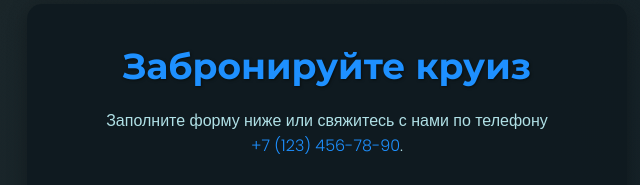
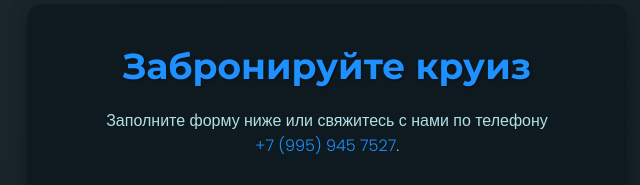
Before and after one commit to KorNorJb/RiverCruise, a plain HTML site: page index.html in a window 1280 px wide. Shown: the part 3020-3205 px from the top of the page, 313-953 px from the left. Drawn offline with Linux system fonts and the light colour scheme; a script that the page names is missing; files whose address does not match are found by name.

Commit message:
Update index.html

```diff
--- a/index.html
+++ b/index.html
@@ -187,7 +187,7 @@
         <section class="card" id="booking" aria-labelledby="booking-title">
             <div class="card__content">
                 <h2 class="card__title" id="booking-title">Забронируйте круиз</h2>
-                <p class="card__text">Заполните форму ниже или свяжитесь с нами по телефону<br><a href="tel:+7 995 945 7527" aria-label="Позвонить на номер +7 (123) 456-78-90">+7 (123) 456-78-90</a>.</p>
+                <p class="card__text">Заполните форму ниже или свяжитесь с нами по телефону<br><a href="tel:+7 995 945 7527" aria-label="Позвонить на номер +7 (995) 945 7527">+7 (995) 945 7527</a>.</p>
                 <form class="booking__form">
                     <div class="form__group">
                         <label for="name" class="form__label">Ваше имя</label>
```
